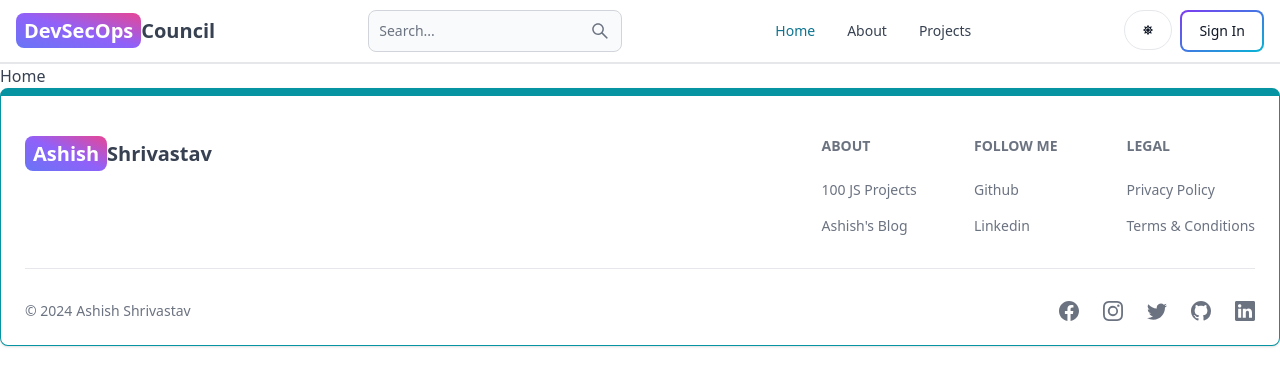
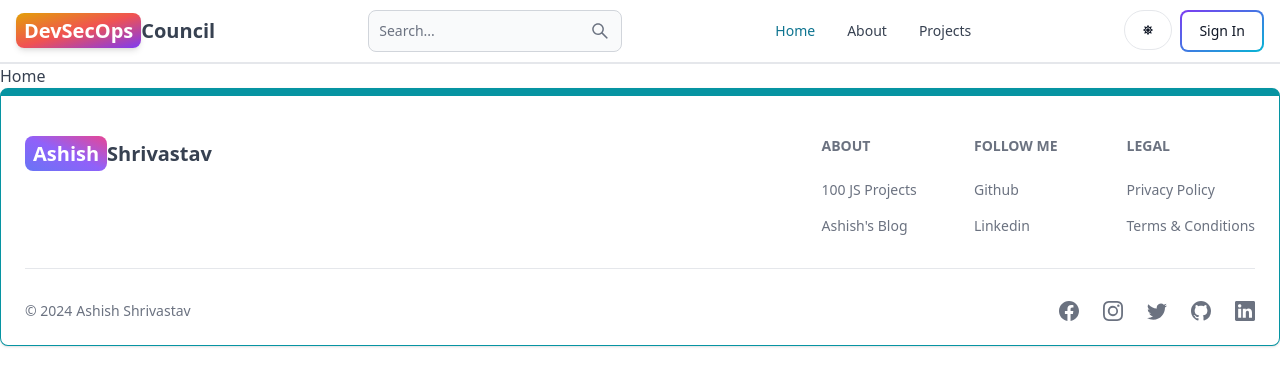
Before and after one commit to shrivastavashish/myBlog, a React (Vite) app in the folder client/: page / in a window 1280 px wide. Shown: the top 386 px of the page. Built offline with nearby package versions, Linux system fonts and the light colour scheme; no server answers.

Commit message:
chaged logo color

```diff
--- a/client/src/components/header.jsx
+++ b/client/src/components/header.jsx
@@ -18,7 +18,7 @@
           to="/"
           className="self-center whitespace-nowrap text-sm sm:text-xl font-semibold dark:text-white"
         >
-          <span className="px-2 py-1 bg-gradient-to-tr from-indigo-500 via-purple-500 to-pink-500 rounded-lg text-white">
+          <span className="px-2 py-1 bg-gradient-to-br from-yellow-400 via-red-500 to-purple-600 rounded-lg text-white shadow-md hover:shadow-lg transform hover:scale-105 transition duration-300 ease-in-out">
             DevSecOps
           </span>
           Council
```
